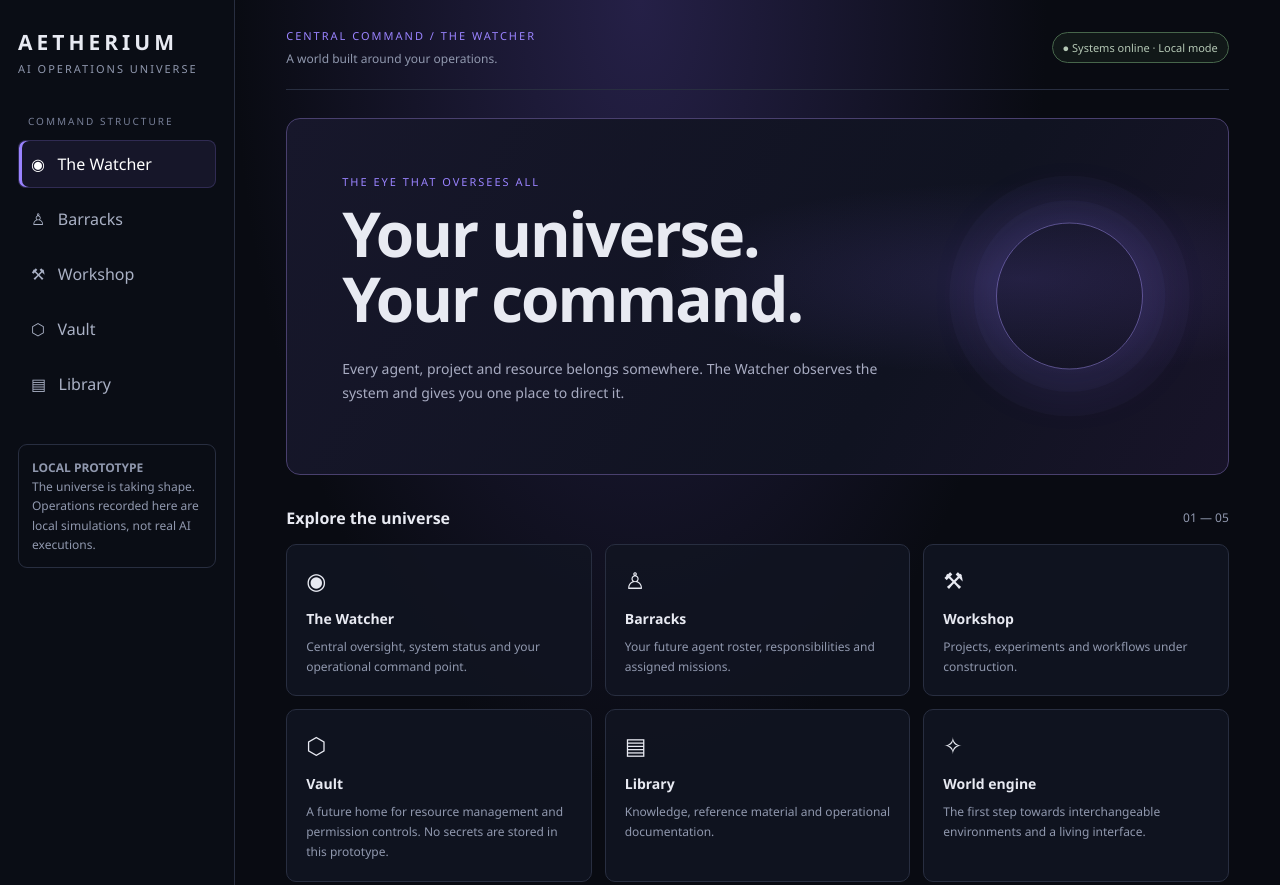
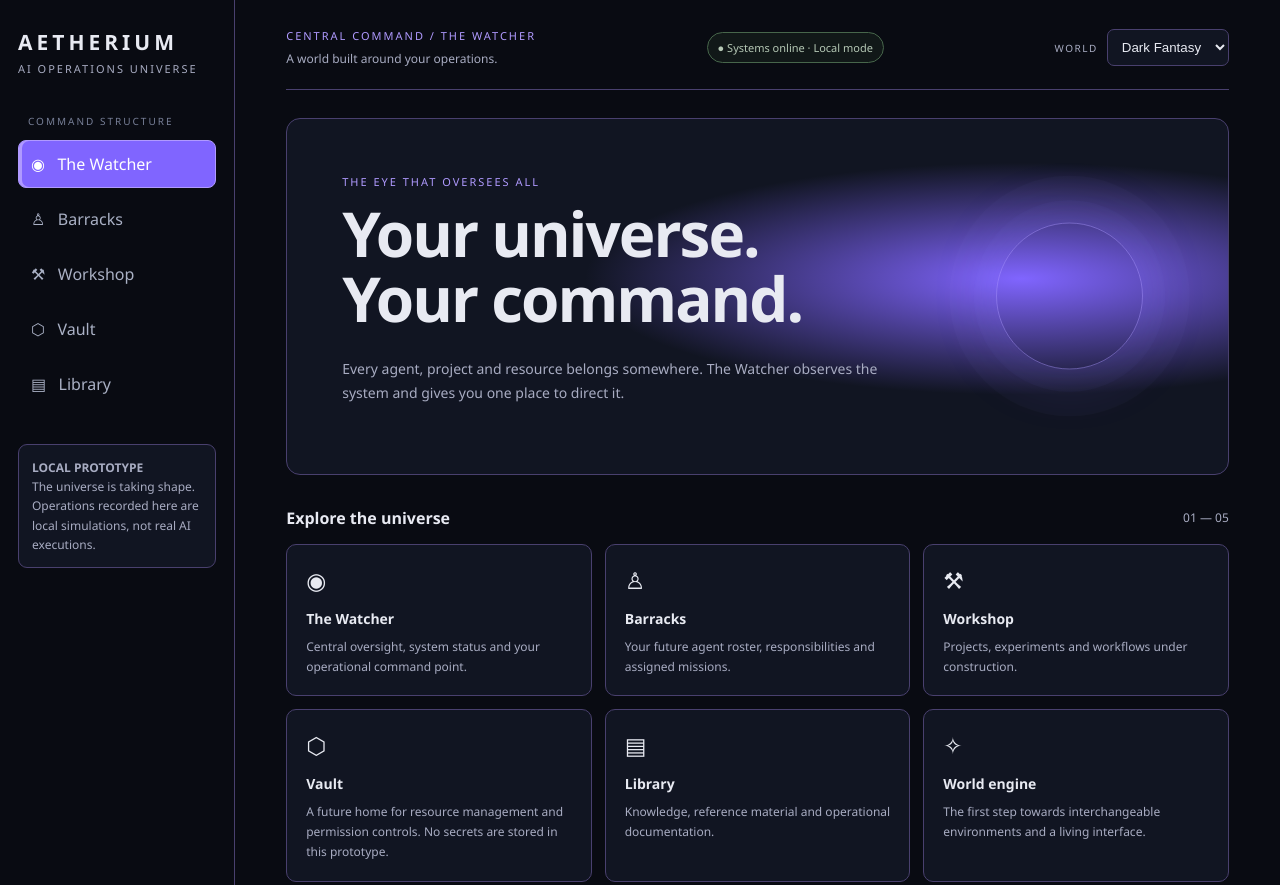
Before and after one commit to bAlpie347/Aetherium, a plain HTML site: page index.html in a window 1280 px wide. Shown: the top 885 px of the page. Drawn offline with Linux system fonts and the light colour scheme.

Commit message:
Implement theme selector with multiple themes
Added theme selector functionality and styles for different themes.

```diff
--- a/index.html
+++ b/index.html
@@ -287,7 +287,128 @@
         50% { box-shadow: 0 0 0 25px #9984ff09, 0 0 0 52px #9984ff08, 0 0 75px #8065ff35; }
       }
     }
-  </style>
+ /* WORLD SELECTOR */
+.theme-control {
+  display: flex;
+  align-items: center;
+  gap: 9px;
+  color: var(--muted);
+  font-size: 10px;
+  letter-spacing: 1.5px;
+}
+
+.theme-control select {
+  max-width: 170px;
+  padding: 9px 10px;
+  color: var(--text);
+  background: var(--panel);
+  border: 1px solid var(--line);
+  border-radius: 7px;
+  cursor: pointer;
+}
+
+/* Each world overrides the same shared interface. */
+body[data-theme="fantasy"] {
+  --bg: #090b12;
+  --panel: #111522;
+  --line: #49406e;
+  --text: #e8eaf2;
+  --muted: #a8acc2;
+  --accent: #b09aff;
+  --glow: #8065ff;
+}
+
+body[data-theme="scifi"] {
+  --bg: #071019;
+  --panel: #0d1b29;
+  --line: #254c65;
+  --text: #e4f6ff;
+  --muted: #91b4c8;
+  --accent: #59d8ff;
+  --glow: #168fc2;
+}
+
+body[data-theme="cyberpunk"] {
+  --bg: #100817;
+  --panel: #1c1023;
+  --line: #63305f;
+  --text: #fff0ff;
+  --muted: #c3a0c7;
+  --accent: #ff63d8;
+  --glow: #e22eac;
+}
+
+body[data-theme="minimal"] {
+  --bg: #101113;
+  --panel: #191a1d;
+  --line: #36383d;
+  --text: #f0f0f0;
+  --muted: #a5a7ad;
+  --accent: #d0d0d0;
+  --glow: #777777;
+}
+
+/* Apply the active world's palette to shared surfaces. */
+body[data-theme] {
+  background: var(--bg);
+  color: var(--text);
+}
+
+body[data-theme] aside {
+  background: var(--bg);
+  border-color: var(--line);
+}
+
+body[data-theme] .hero {
+  border-color: var(--line);
+  background:
+    radial-gradient(ellipse at 78% 45%, var(--glow), transparent 42%),
+    var(--panel);
+}
+
+body[data-theme] .card,
+body[data-theme] .side-note {
+  background: var(--panel);
+  border-color: var(--line);
+}
+
+body[data-theme] .nav button:hover,
+body[data-theme] .nav button.active {
+  background: var(--glow);
+  border-color: var(--accent);
+}
+
+body[data-theme] .nav button.active {
+  box-shadow: inset 3px 0 var(--accent);
+}
+
+body[data-theme] .eyebrow {
+  color: var(--accent);
+}
+
+body[data-theme] .primary {
+  color: #ffffff;
+  background: var(--glow);
+  border-color: var(--accent);
+}
+
+body[data-theme] input,
+body[data-theme] .theme-control select {
+  color: var(--text);
+  background: var(--panel);
+  border-color: var(--line);
+}
+
+body[data-theme] .topbar,
+body[data-theme] .event {
+  border-color: var(--line);
+}
+
+@media (max-width: 850px) {
+  .theme-control {
+    margin-top: 10px;
+  }
+} </style>
 </head>
 <body>
   <div class="app">
@@ -317,6 +438,15 @@
           <div class="muted" style="margin-top:7px">A world built around your operations.</div>
         </div>
         <div class="status">● Systems online · Local mode</div>
+        <label class="theme-control">
+  <span>WORLD</span>
+  <select id="theme-select" aria-label="Choose visual world">
+    <option value="fantasy">Dark Fantasy</option>
+    <option value="scifi">Sci-Fi</option>
+    <option value="cyberpunk">Cyberpunk</option>
+    <option value="minimal">Minimalist</option>
+  </select>
+</label>
       </header>
 
       <section class="hero">
@@ -492,6 +622,36 @@
     });
 
     renderEvents();
+    const themeSelect = document.getElementById("theme-select");
+const themeStorageKey = "aetherium-world-theme-v1";
+
+function applyTheme(theme) {
+  const validThemes = ["fantasy", "scifi", "cyberpunk", "minimal"];
+  const selected = validThemes.includes(theme) ? theme : "fantasy";
+
+  document.body.dataset.theme = selected;
+  themeSelect.value = selected;
+
+  try {
+    localStorage.setItem(themeStorageKey, selected);
+  } catch (error) {
+    // Theme switching still works for this session.
+  }
+}
+
+themeSelect.addEventListener("change", () => {
+  applyTheme(themeSelect.value);
+});
+
+let savedTheme = "fantasy";
+
+try {
+  savedTheme = localStorage.getItem(themeStorageKey) || "fantasy";
+} catch (error) {
+  // Use the default theme if storage is unavailable.
+}
+
+applyTheme(savedTheme);
   </script>
 </body>
 </html>
```
